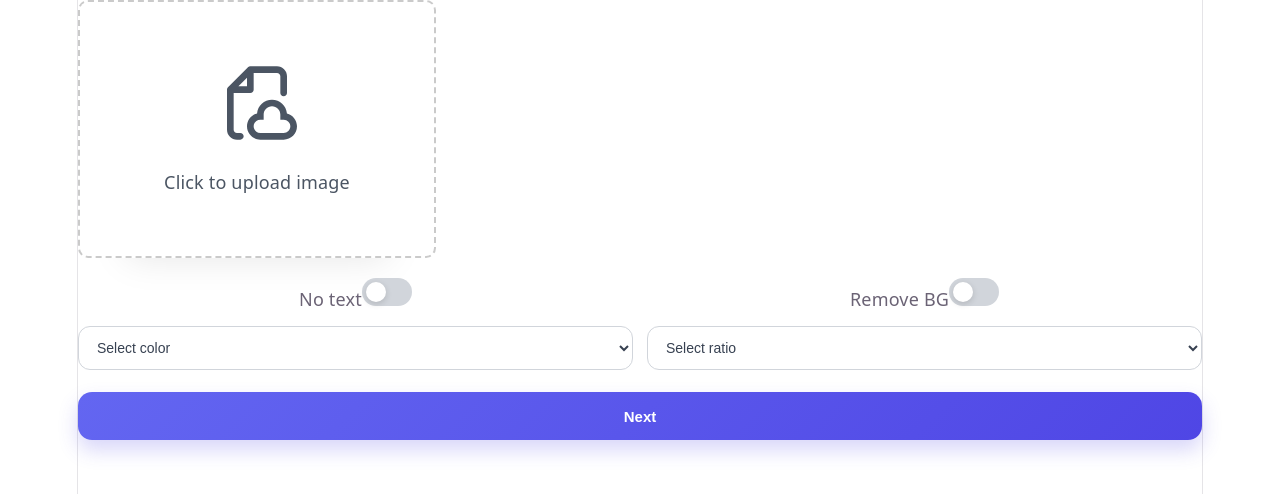
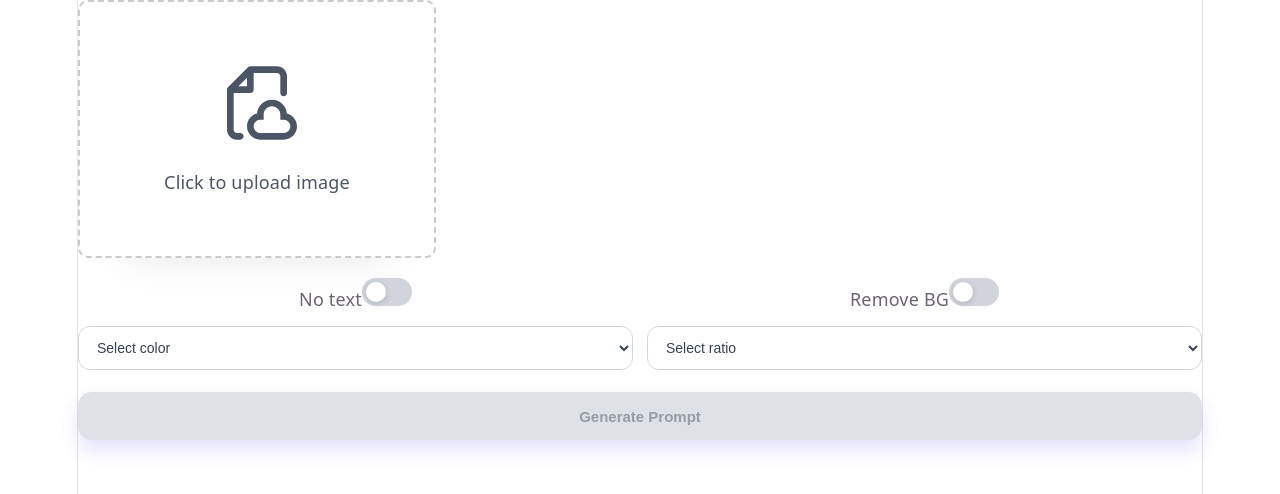
Before and after one commit to bert114/snanepimg, a React (Vite) app in the folder client/: page / in a window 1280 px wide. Shown: the top 494 px of the page. Built offline with nearby package versions, Linux system fonts and the light colour scheme.

Commit message:
improving ux

```diff
--- a/client/src/App.css
+++ b/client/src/App.css
@@ -314,3 +314,12 @@ button:not(.close):hover {
 button:not(.close):active {
   transform: translateY(0);
 }
+
+
+
+button:disabled {
+  background: #d1d5db;
+  color: #6b7280;
+  cursor: not-allowed;
+  opacity: 0.7;
+}
--- a/client/src/pages/UploadPage.jsx
+++ b/client/src/pages/UploadPage.jsx
@@ -1,6 +1,6 @@
 import React from 'react'
 import { useAppNavigate } from '../hooks/useAppNavigate.jsx';
-import useImageStore from '../store/useImageStore.js';
+import useImageStore, { useLoadStore } from '../store/useImageStore.js';
 import Selections from '../components/Selections.jsx';
 
 
@@ -14,12 +14,23 @@ function Icon() {
 function UploadPage() {
   const {goPromptReview} = useAppNavigate();
   const {error,handleImage,preview, handleRemove, setSelections,validateSelections } = useImageStore();
+  const {load,setLoad} = useLoadStore();
 
-
-  const handleContinue = () => {
+  const handleContinue = async () => {
+    console.log(Boolean(preview));
     const isValid = validateSelections();
 
     if (!isValid) return;
+
+    setLoad(true);
+
+    await new Promise((resolve, reject) => {
+      setTimeout(() => {
+
+        setLoad(false);
+        resolve();
+      }, 5000);
+    })
 
     goPromptReview();
   };
@@ -48,7 +59,7 @@ function UploadPage() {
 
       <Selections/>
 
-      <button onClick={handleContinue}>Next</button>
+      <button disabled={!preview}  onClick={handleContinue}>{load ? "Generate Prompt....." : "Generate Prompt"}</button>
     </div>
   )
 }
--- a/client/src/store/useImageStore.js
+++ b/client/src/store/useImageStore.js
@@ -1,6 +1,16 @@
 import { create } from "zustand";
 import { createImagePreviewState, isSelectionValid, isValidImageFile } from "../helper/util";
 import { IMAGE_ERRORS } from "../helper/helper";
+
+
+export const useLoadStore = create((set, get) => ({
+  load: false,
+
+  setLoad: (bool) => {
+    set({load: bool});
+  }
+
+}));
 
 const useImageStore = create((set, get) => ({
   preview: "",
```
